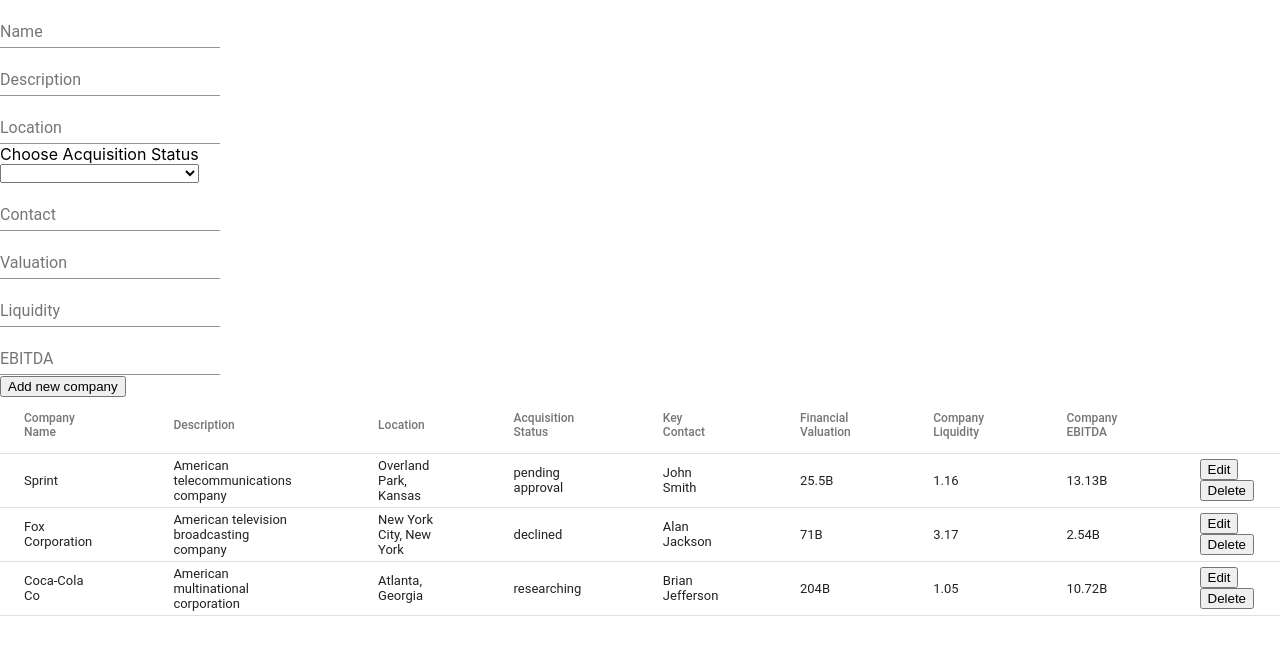
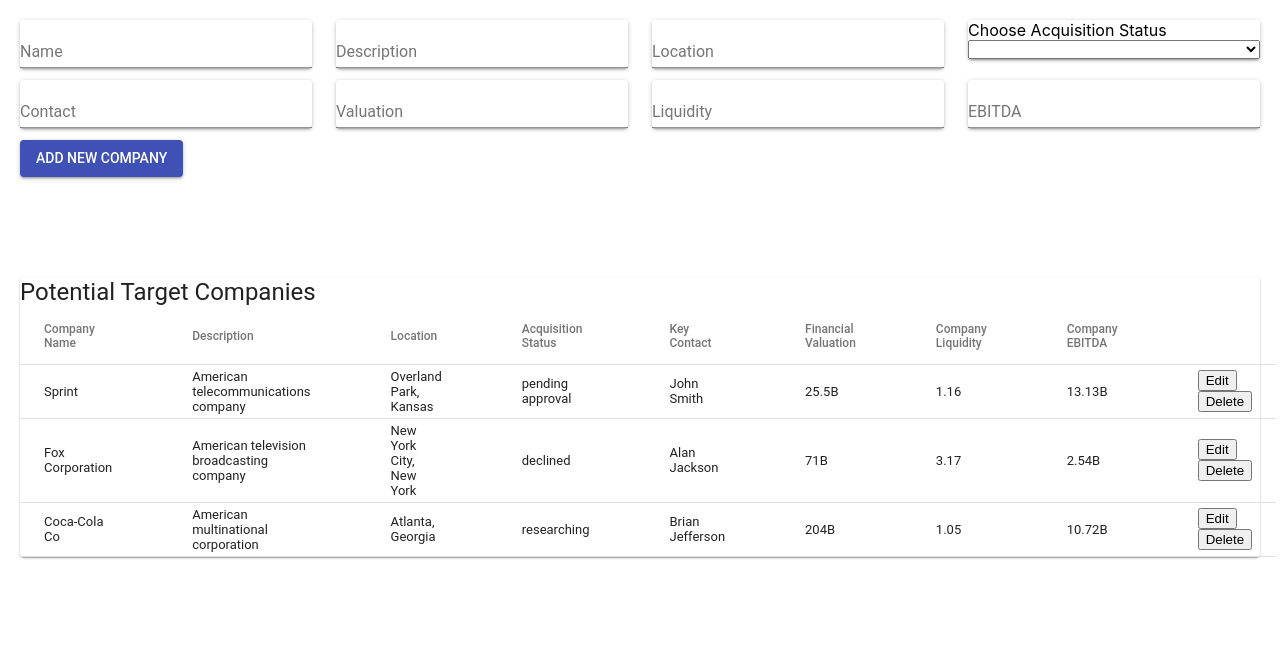
Before and after one commit to MadJHale/insiten_code_challenge, a React (Create React App) app: page / in a window 1280 px wide. Shown: the top 650 px of the page. Built offline with nearby package versions, Linux system fonts and the light colour scheme.

Commit message:
Updated look and id of new companies

```diff
--- a/src/components/App.css
+++ b/src/components/App.css
@@ -23,8 +23,21 @@
   color: #61dafb;
 }
 
+.InsitenApp {
+  padding: 20px;
+}
+
+.inputFields {
+  width: 100%;
+}
+
 .statusSelection {
   display: inline-grid;
+  width: 100%;
+}
+
+.TargetList {
+  margin-top: 100px;
 }
 
 @keyframes App-logo-spin {
--- a/src/components/TargetListTable.js
+++ b/src/components/TargetListTable.js
@@ -5,6 +5,8 @@
 import TableCell from '@material-ui/core/TableCell';
 import TableHead from '@material-ui/core/TableHead';
 import TableRow from '@material-ui/core/TableRow';
+import Paper from '@material-ui/core/Paper';
+import Typography from '@material-ui/core/Typography';
 
 const styles = theme => ({
     root: {
@@ -19,6 +21,8 @@
 
 const TargetListTable = ({targets, editItem, deleteItem}) => (
     <div className="TargetList">
+        <Paper elevation={1}>
+        <Typography variant="h5" component="h3">Potential Target Companies</Typography>
             <Table>
                 <TableHead>
                     <TableRow>
@@ -49,6 +53,7 @@
                     ))}
                 </TableBody>
             </Table>
+        </Paper>
     </div>
 )
 
--- a/src/containers/AddNewTarget.js
+++ b/src/containers/AddNewTarget.js
@@ -1,6 +1,9 @@
 import React from 'react';
 import { reduxForm, Field, Form } from 'redux-form';
 import TextField from '@material-ui/core/TextField';
+import Paper from '@material-ui/core/Paper';
+import Grid from '@material-ui/core/Grid';
+import Button from '@material-ui/core/Button';
 
 const RenderTextField = ({
     label,
@@ -23,10 +26,18 @@
     return (
         <div className="newTargetForm">
             <Form onSubmit={handleSubmit(val => console.log(val))} className="targetForm">
-        <div><Field name="name" component={RenderTextField} placeholder="Enter company name" label="Name" /></div>
-        <div><Field name="description" component={RenderTextField} placeholder="Enter company description" label="Description" /></div>
-        <div><Field name="location" component={RenderTextField} placeholder="Enter company location" label="Location" /></div>
-        <div className="statusSelection"><label>Choose Acquisition Status</label>
+                <Grid container spacing={24}>
+                    <Grid item xs={3}>
+                        <Paper><Field name="name" component={RenderTextField} placeholder="Enter company name" label="Name" className="inputFields" /></Paper>
+                    </Grid>
+                    <Grid item xs={3}>
+                        <Paper><Field name="description" component={RenderTextField} placeholder="Enter company description" label="Description" className="inputFields" /></Paper>
+                    </Grid>
+                    <Grid item xs={3}>
+                        <Paper><Field name="location" component={RenderTextField} placeholder="Enter company location" label="Location" className="inputFields" /></Paper>
+                    </Grid>
+                    <Grid item xs={3}>
+                        <Paper className="statusSelection"><label>Choose Acquisition Status</label>
                             <Field name="status" component="select" label="Status">
                                 <option />
                                 <option value="researching">Researching</option>
@@ -34,13 +45,30 @@
                                 <option value="approved">Approved</option>
                                 <option value="declined">Declined</option>
                             </Field>
+                        </Paper>
+                    </Grid>
+                    </Grid>
+                    <Grid container spacing={24}>
+                    <Grid item xs>
+                        <Paper><Field name="contact" component={RenderTextField} placeholder="Enter Key Contact" label="Contact" className="inputFields" /></Paper>
+                    </Grid>
+                    <Grid item xs>
+                        <Paper><Field name="valuation" component={RenderTextField} placeholder="Enter Financial Valuation" label="Valuation" className="inputFields" /></Paper>
+                    </Grid>
+                    <Grid item xs>
+                        <Paper><Field name="liquidity" component={RenderTextField} placeholder="Enter Financial Liquidity Ratio" label="Liquidity" className="inputFields" /></Paper>
+                    </Grid>
+                    <Grid item xs>
+                        <Paper><Field name="EBITDA" component={RenderTextField} placeholder="Enter EBITDA (Earnings before interest, tax, depreciation and amortization)" label="EBITDA" className="inputFields" /></Paper>
+                    </Grid>
+                    </Grid>
+                    <Grid container spacing={24}>
+                    <Grid item xs>
+                        <Button type="submit" disabled={submitting} variant="contained" color="primary">Add new company</Button>
+                    </Grid>
+                </Grid>
+            </Form>
         </div>
-        <div><Field name="contact" component={RenderTextField} placeholder="Enter Key Contact" label="Contact" /></div>
-        <div><Field name="valuation" component={RenderTextField} placeholder="Enter Financial Valuation" label="Valuation" /></div>
-        <div><Field name="liquidity" component={RenderTextField} placeholder="Enter Financial Liquidity Ratio" label="Liquidity" /></div>
-        <div><Field name="EBITDA" component={RenderTextField} placeholder="Enter EBITDA (Earnings before interest, tax, depreciation and amortization)" label="EBITDA" /></div>
-        <div><button type="submit" disabled={submitting}>Add new company</button></div>
-        </Form></div>
     )
 }
 
--- a/src/containers/TargetList.js
+++ b/src/containers/TargetList.js
@@ -4,9 +4,10 @@
 import {updateTable, editTarget, deleteTarget } from '../actions';
 
 const addNewTargets = (currentTargets, newTarget) => {
+    let newId = currentTargets[currentTargets.length - 1].id + 1;
     if(newTarget.acquisitionTarget && newTarget.acquisitionTarget.submitSucceeded == true) {
         currentTargets.push({
-            id: ++currentTargets.length,
+            id: newId++,
             ...newTarget.acquisitionTarget.values
         });
     }
```
Lines whose indentation alone changed are shown as unchanged.
